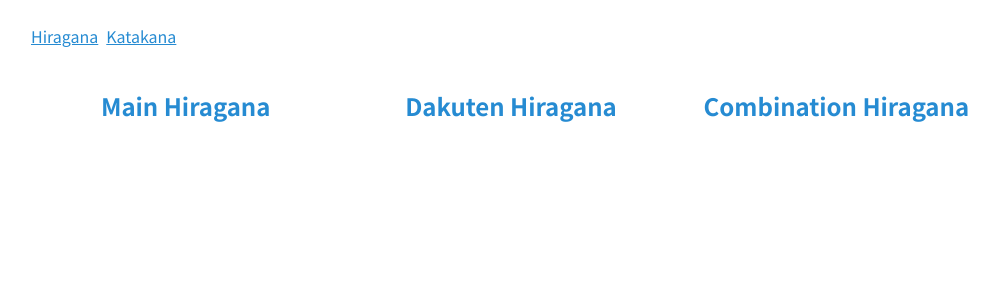
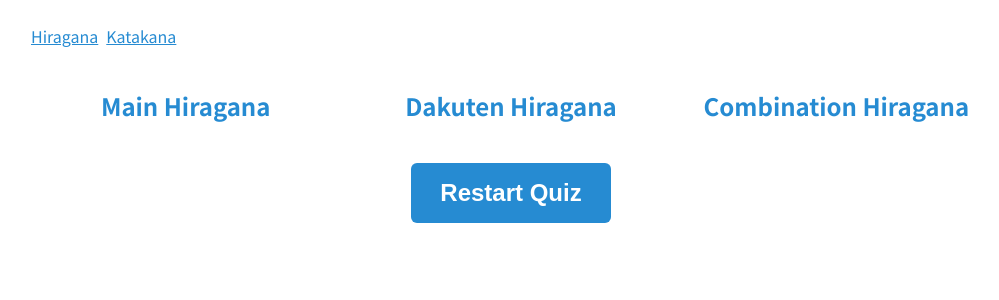
Before and after one commit to rayhanw/learn-japanese, a React (Create React App) app: page /result in a window 1280 px wide. Shown: the top 300 px of the page, without its empty margins (129-1128 px from the left). Built offline with nearby package versions, Linux system fonts and the light colour scheme.

Commit message:
clear global state result on route back to /

```diff
--- a/src/contexts/globalState.tsx
+++ b/src/contexts/globalState.tsx
@@ -27,7 +27,8 @@ export type Action =
 				| "ADD_COMBINATION_HIRAGANA"
 				| "REMOVE_COMBINATION_HIRAGANA";
 	  }
-	| { type: "ADD_RESULT"; payload: QuizResultPayload };
+	| { type: "ADD_RESULT"; payload: QuizResultPayload }
+	| { type: "CLEAR_RESULT" };
 export interface Store {
 	state: StateContext;
 	dispatch: React.Dispatch<Action>;
@@ -100,6 +101,15 @@ const reducer = (state: StateContext, action: Action) => {
 					}
 				}
 			};
+		case "CLEAR_RESULT":
+			return {
+				...state,
+				result: {
+					main: {},
+					dakuten: {},
+					dakutenCombination: {}
+				}
+			};
 		default:
 			return state;
 	}
--- a/src/pages/Result.tsx
+++ b/src/pages/Result.tsx
@@ -1,11 +1,19 @@
 import React from "react";
 import { useGlobalStateContext } from "../contexts/globalState";
+import { useHistory } from "react-router-dom";
 
 export const Result: React.FC = () => {
 	const {
-		state: { result }
+		state: { result },
+		dispatch
 	} = useGlobalStateContext();
+	const history = useHistory();
 	const { main, dakuten, dakutenCombination } = result;
+
+	const restart = () => {
+		dispatch({ type: "CLEAR_RESULT" });
+		history.push("/");
+	};
 
 	return (
 		<div id="resultPage">
@@ -68,6 +76,11 @@ export const Result: React.FC = () => {
 					</div>
 				</div>
 			</div>
+			<div className="flexAllCenter">
+				<button onClick={restart} className="btn btn-primary btn-lg">
+					Restart Quiz
+				</button>
+			</div>
 		</div>
 	);
 };
```
